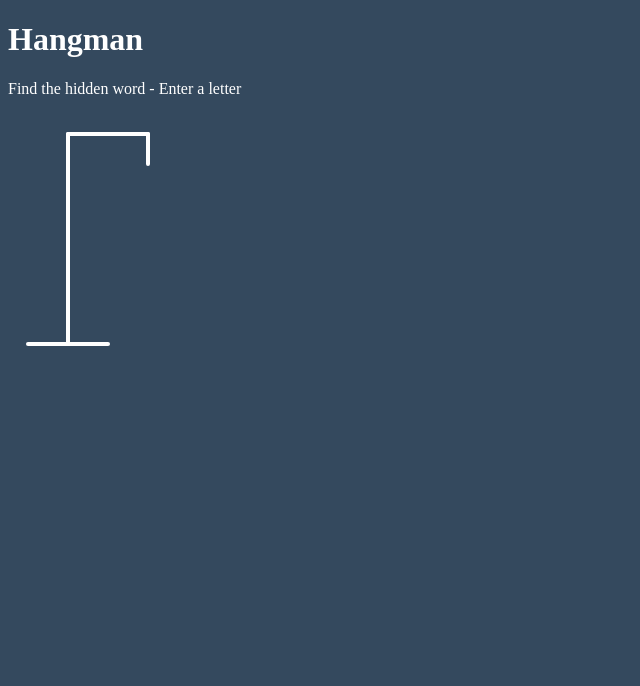
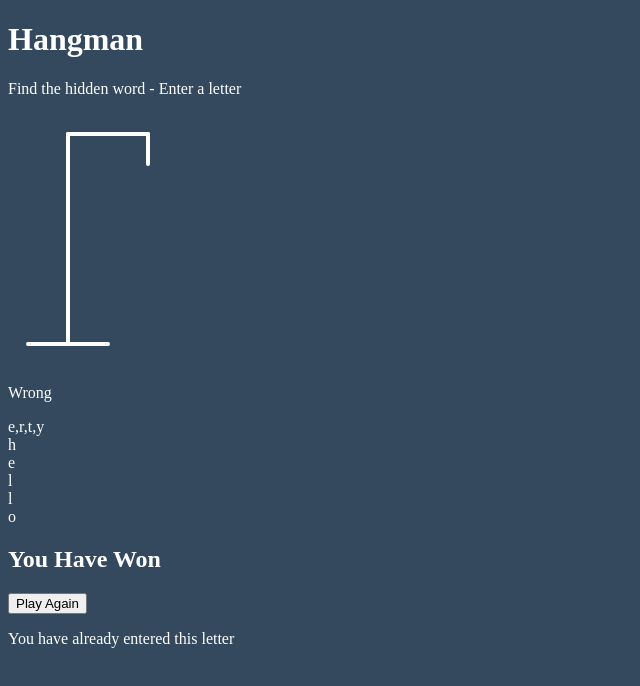
Before and after one commit to EmilieJarvman/hangman, a plain HTML site: page index.html in a window 1280 px wide. Shown: the whole page, without its empty margins (0-640 px from the left). Drawn offline with Linux system fonts and the light colour scheme.

Commit message:
game features setup

```diff
--- a/index.html
+++ b/index.html
@@ -28,6 +28,33 @@
 				<line x1="140" y1="150" x2="120" y2="180" class="figure-part" />
 				<line x1="140" y1="150" x2="160" y2="180" class="figure-part" />
 			</svg>
+
+			<div class="wrong-letters-container">
+				<div id="wrong-letters">
+					<p>Wrong</p>
+					<span>e,r,t,y</span>
+				</div>
+			</div>
+
+			<div class="word" id="word">
+				<div class="letter">h</div>
+				<div class="letter">e</div>
+				<div class="letter">l</div>
+				<div class="letter">l</div>
+				<div class="letter">o</div>
+			</div>
+		</div>
+		<!-- Container for final message-->
+		<div class="popup-container" id="popup-container">
+			<div class="popup">
+				<h2 id="final-message">You Have Won</h2>
+				<button id="play-button">Play Again</button>
+			</div>
+		</div>
+
+		<!-- Notification-->
+		<div class="notification-container" id="notification-container">
+			<p>You have already entered this letter</p>
 		</div>
 		<script src="script.js"></script>
 	</body>
```
